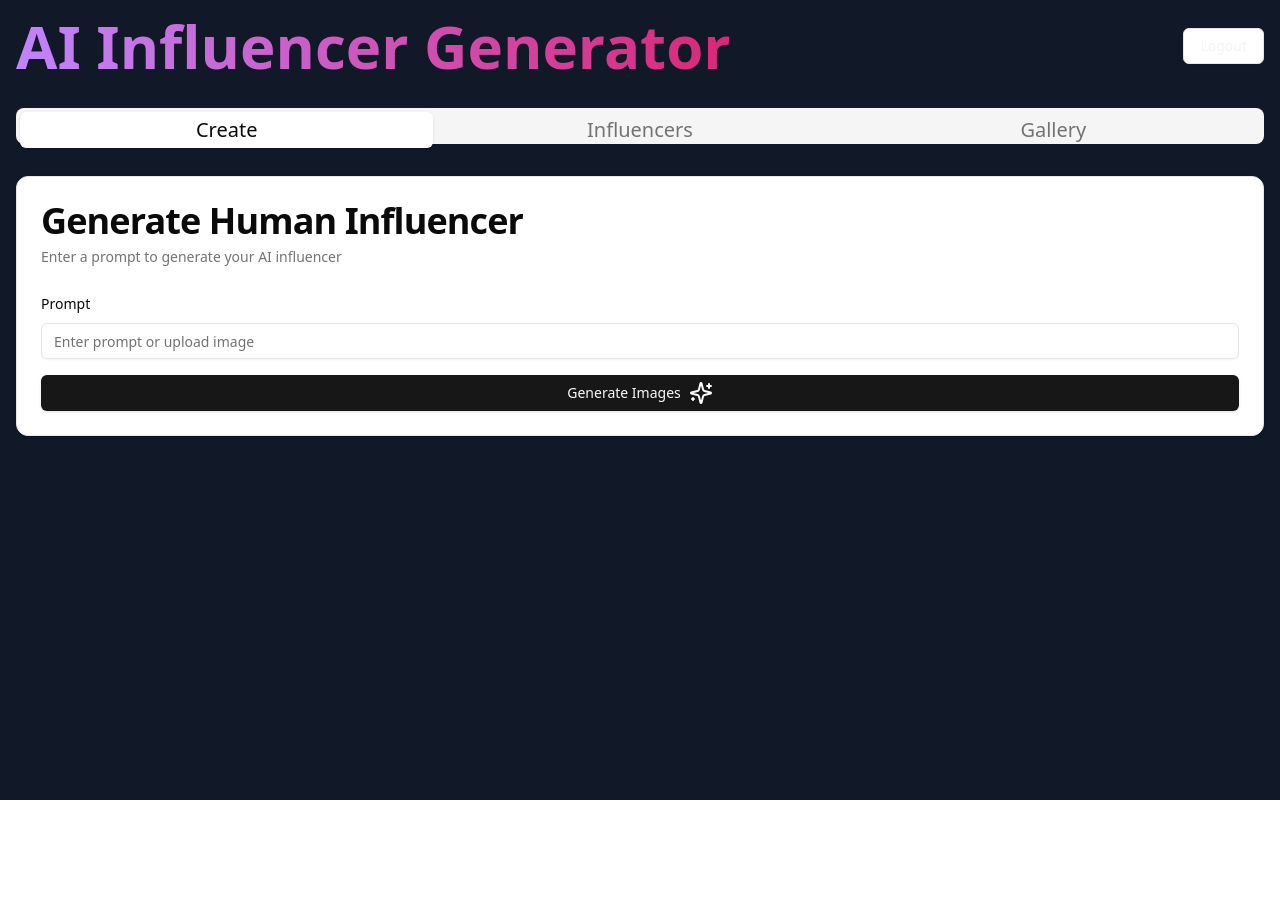
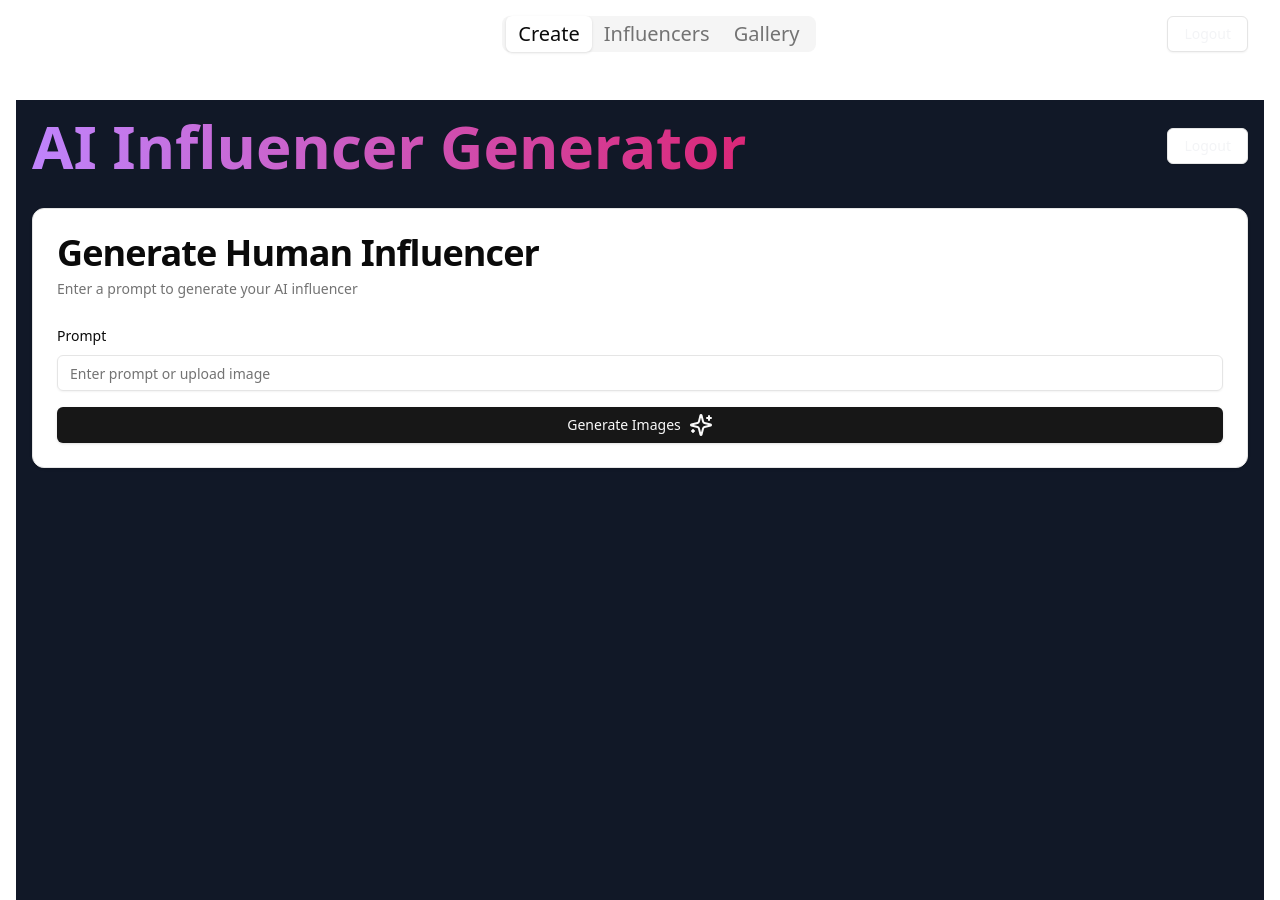
Before and after one commit to mahnoor-zamir/imaginari-ai, a Next.js app: page /home in a window 1280 px wide. Before the commit the page ends 800 px from the top, so only its background shows below. Built offline with nearby package versions, Linux system fonts and the light colour scheme.

Commit message:
moved the navigation to navbar

```diff
--- /dev/null
+++ b/src/app/home/layout.tsx
@@ -0,0 +1,55 @@
+// src/app/home/layout.tsx
+"use client";
+
+import React from "react";
+import { Button } from "@/components/ui/button";
+import { useRouter } from "next/navigation";
+import { Tabs, TabsList, TabsTrigger } from "@/components/ui/tabs";
+import { TabProvider, useTabContext } from "@/context/TabContext";
+
+export default function Layout({ children }: { children: React.ReactNode }) {
+  const router = useRouter();
+  const { activeTab, setActiveTab } = useTabContext();
+
+  const handleLogout = () => {
+    // Here you would typically handle logout logic
+    router.push("/");
+  };
+
+  return (
+    <div className="min-h-screen text-gray-100">
+      <nav className="flex justify-between items-center py-4 mb-8">
+        <div className="text-2xl font-bold text-white ml-8">Imaginari</div>
+        <Tabs defaultValue={activeTab} className="flex space-x-4">
+          <TabsList>
+            <TabsTrigger
+              value="create"
+              className="text-lg sm:text-xl"
+              onClick={() => setActiveTab("create")}
+            >
+              Create
+            </TabsTrigger>
+            <TabsTrigger
+              value="influencers"
+              className="text-lg sm:text-xl"
+              onClick={() => setActiveTab("influencers")}
+            >
+              Influencers
+            </TabsTrigger>
+            <TabsTrigger
+              value="gallery"
+              className="text-lg sm:text-xl"
+              onClick={() => setActiveTab("gallery")}
+            >
+              Gallery
+            </TabsTrigger>
+          </TabsList>
+        </Tabs>
+        <Button onClick={handleLogout} variant="outline" className="mr-8">
+          Logout
+        </Button>
+      </nav>
+      <div className="container mx-auto px-4">{children}</div>
+    </div>
+  );
+}
--- a/src/app/home/page.tsx
+++ b/src/app/home/page.tsx
@@ -1,13 +1,14 @@
-// app/home/page.tsx
+// src/app/home/page.tsx
 'use client'
 
 import React from 'react';
 import { Button } from '@/components/ui/button';
 import { useRouter } from 'next/navigation';
-import { Tabs, TabsContent, TabsList, TabsTrigger } from '@/components/ui/tabs';
+import { Tabs, TabsContent } from '@/components/ui/tabs';
 import CreateInfluencer from '@/components/home/create-influencer';
 import InfluencerList from '@/components/home/influencer-list';
 import Gallery from '@/components/home/gallery';
+import { useTabContext } from '@/context/TabContext';
 
 // Define the Influencer type
 interface Influencer {
@@ -17,6 +18,7 @@ interface Influencer {
 
 export default function HomePage() {
   const router = useRouter();
+  const { activeTab } = useTabContext();
   // Initialize influencers state with the correct type
   const [influencers, setInfluencers] = React.useState<Influencer[]>([]);
   const [gallery, setGallery] = React.useState<{ influencer: Influencer; scenario: string; prompt: string }[]>([]);
@@ -39,13 +41,7 @@ export default function HomePage() {
           </Button>
         </div>
 
-        <Tabs defaultValue="create" className="w-full mb-6">
-          <TabsList className="grid w-full grid-cols-3 mb-8">
-            <TabsTrigger value="create" className="text-lg sm:text-xl">Create</TabsTrigger>
-            <TabsTrigger value="influencers" className="text-lg sm:text-xl">Influencers</TabsTrigger>
-            <TabsTrigger value="gallery" className="text-lg sm:text-xl">Gallery</TabsTrigger>
-          </TabsList>
-
+        <Tabs defaultValue={activeTab} className="w-full mb-6">
           <TabsContent value="create">
             <CreateInfluencer
               influencers={influencers}
--- a/src/app/layout.tsx
+++ b/src/app/layout.tsx
@@ -1,6 +1,9 @@
+"use client"
+
 import type { Metadata } from "next";
 import localFont from "next/font/local";
 import "./globals.css";
+import { TabProvider } from "@/context/TabContext";
 
 const geistSans = localFont({
   src: "./fonts/GeistVF.woff",
@@ -13,10 +16,12 @@ const geistMono = localFont({
   weight: "100 900",
 });
 
-export const metadata: Metadata = {
-  title: "Create Next App",
-  description: "Generated by create next app",
-};
+// ! MetaData not working
+// export const metadata: Metadata = {
+//   title: "Imaginari AI",
+//   description: "An AI-powered application for creative minds.",
+//   keywords: ["AI", "creativity", "imaginari"],
+// };
 
 export default function RootLayout({
   children,
@@ -28,7 +33,7 @@ export default function RootLayout({
       <body
         className={`${geistSans.variable} ${geistMono.variable} antialiased`}
       >
-        {children}
+        <TabProvider>{children}</TabProvider>
       </body>
     </html>
   );
--- /dev/null
+++ b/src/context/TabContext.tsx
@@ -0,0 +1,26 @@
+// src/context/TabContext.tsx
+import React, { createContext, useContext, useState } from 'react';
+
+interface TabContextProps {
+  activeTab: string;
+  setActiveTab: (tab: string) => void;
+}
+
+const TabContext = createContext<TabContextProps | undefined>(undefined);
+
+export const TabProvider: React.FC<{ children: React.ReactNode }> = ({ children }) => {
+  const [activeTab, setActiveTab] = useState('create');
+  return (
+    <TabContext.Provider value={{ activeTab, setActiveTab }}>
+      {children}
+    </TabContext.Provider>
+  );
+};
+
+export const useTabContext = () => {
+  const context = useContext(TabContext);
+  if (!context) {
+    throw new Error('useTabContext must be used within a TabProvider');
+  }
+  return context;
+};
```
